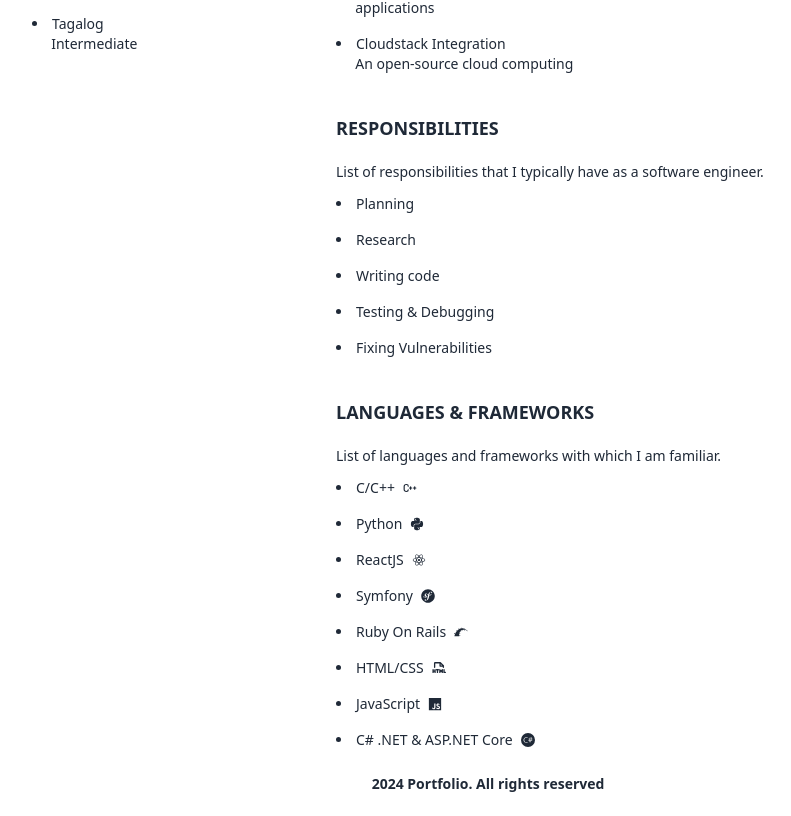
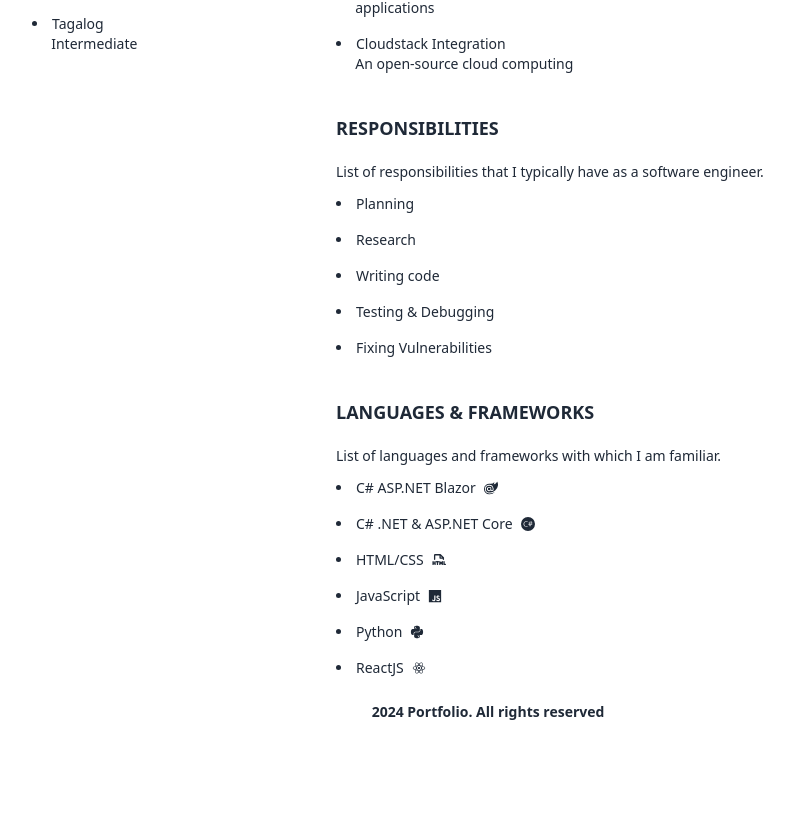
Before and after one commit to psyma/portfolio, a React (Vite) app: page /#/ in a window 1280 px wide. Before the commit this address led to /#/. Shown: the part 840-1656 px from the top of the page, without its empty margins (152-943 px from the left). After the commit the page ends 1584 px from the top, so only its background shows below. Built offline with nearby package versions, Linux system fonts and the light colour scheme.

Commit message:
Languages & Frameworks

```diff
--- a/src/pages/resume/resume.jsx
+++ b/src/pages/resume/resume.jsx
@@ -4,15 +4,13 @@
 import { FaGithub } from "react-icons/fa"
 import { FaLinkedin } from "react-icons/fa"
 import { FaPython } from "react-icons/fa"
-import { FaSymfony } from "react-icons/fa"
 import { IoLogoJavascript } from "react-icons/io5"
 import { MdEmail } from "react-icons/md"
 import { PiFileHtmlBold } from "react-icons/pi"
 import { RiReactjsFill } from "react-icons/ri"
 import { SiCsharp } from "react-icons/si"
-import { SiRubyonrails } from "react-icons/si"
-import { TbBrandCpp } from "react-icons/tb"
-import { FaDownload } from "react-icons/fa6";
+import { FaDownload } from "react-icons/fa6"
+import { SiBlazor } from "react-icons/si"
 
 import { Navbar, DarkThemeToggle, Flowbite, List, Tooltip } from "flowbite-react"
 
@@ -237,27 +235,12 @@
                                     <List className="flex flex-col gap-3 mt-3 text-sm">
                                         <List.Item className="text-gray-800 dark:text-gray-300">
                                             <div className="inline-flex items-center flex-start gap-2">
-                                                <span className="flex items-center">C/C++ <TbBrandCpp className={this.state.hideIcons ? 'hidden': 'ml-2'}/></span>
+                                                <span className="flex items-center">C# ASP.NET Blazor <SiBlazor className={this.state.hideIcons ? 'hidden': 'ml-2'}/></span>
                                             </div>
                                         </List.Item>
                                         <List.Item className="text-gray-800 dark:text-gray-300">
                                             <div className="inline-flex items-center flex-start gap-2">
-                                                <span className="flex items-center">Python <FaPython className={this.state.hideIcons ? 'hidden': 'ml-2'}/></span>
-                                            </div>
-                                        </List.Item>
-                                        <List.Item className="text-gray-800 dark:text-gray-300">
-                                            <div className="inline-flex items-center flex-start gap-2">
-                                                <span className="flex items-center">ReactJS <RiReactjsFill className={this.state.hideIcons ? 'hidden': 'ml-2'}/></span>
-                                            </div>
-                                        </List.Item>
-                                        <List.Item className="text-gray-800 dark:text-gray-300">
-                                            <div className="inline-flex items-center flex-start gap-2">
-                                                <span className="flex items-center">Symfony <FaSymfony className={this.state.hideIcons ? 'hidden': 'ml-2'}/></span>
-                                            </div>
-                                        </List.Item>
-                                        <List.Item className="text-gray-800 dark:text-gray-300">
-                                            <div className="inline-flex items-center flex-start gap-2">
-                                                <span className="flex items-center">Ruby On Rails <SiRubyonrails className={this.state.hideIcons ? 'hidden': 'ml-2'}/></span>
+                                                <span className="flex items-center">C# .NET & ASP.NET Core <SiCsharp className={this.state.hideIcons ? 'hidden': 'ml-2'}/></span>
                                             </div>
                                         </List.Item>
                                         <List.Item className="text-gray-800 dark:text-gray-300">
@@ -272,7 +255,12 @@
                                         </List.Item>
                                         <List.Item className="text-gray-800 dark:text-gray-300">
                                             <div className="inline-flex items-center flex-start gap-2">
-                                                <span className="flex items-center">C# .NET & ASP.NET Core <SiCsharp className={this.state.hideIcons ? 'hidden': 'ml-2'}/></span>
+                                                <span className="flex items-center">Python <FaPython className={this.state.hideIcons ? 'hidden': 'ml-2'}/></span>
+                                            </div>
+                                        </List.Item>
+                                        <List.Item className="text-gray-800 dark:text-gray-300">
+                                            <div className="inline-flex items-center flex-start gap-2">
+                                                <span className="flex items-center">ReactJS <RiReactjsFill className={this.state.hideIcons ? 'hidden': 'ml-2'}/></span>
                                             </div>
                                         </List.Item>
                                     </List>
```
